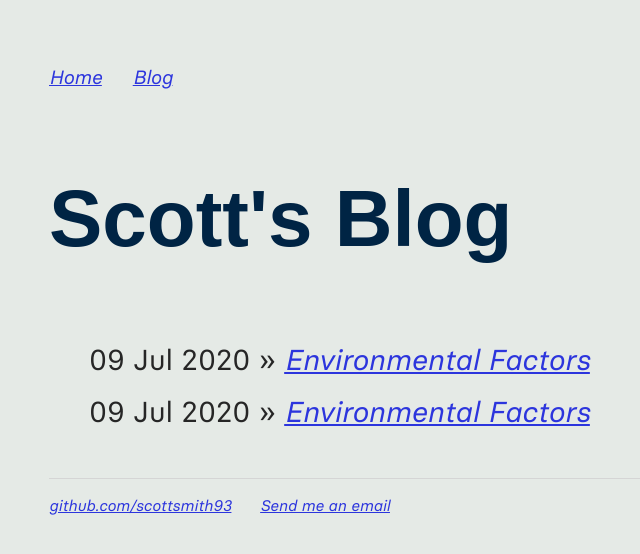
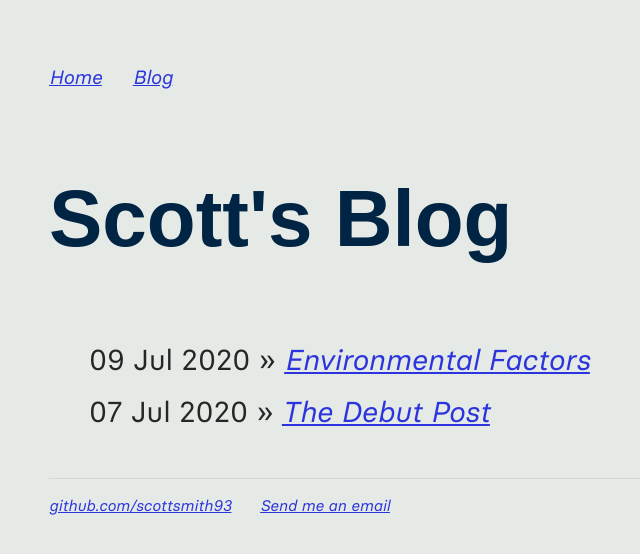
Before and after one commit to scottsmith93/scottsmith.github.io, a Jekyll site: the page built from blog/index.html, in a window 1280 px wide. Shown: the top 554 px of the page, without its empty margins (143-783 px from the left). Built offline with Jekyll 4.4.1, drawn with Linux system fonts in a browser that asks for light colours.

Commit message:
Update 2020-07-01-welcome.md

```diff
--- a/_posts/2020-07-01-welcome.md
+++ b/_posts/2020-07-01-welcome.md
@@ -1,7 +1,7 @@
 ---
 layout:       post
-date:         2020-07-09 20:19:51
-title:        Environmental Factors
+date:         2020-07-07 20:19:51
+title:        The Debut Post
 summary:      Intro to the blog and what I hope to achieve creating this
 author:       Scott Smith
 image:        /favicon.jpg
```
